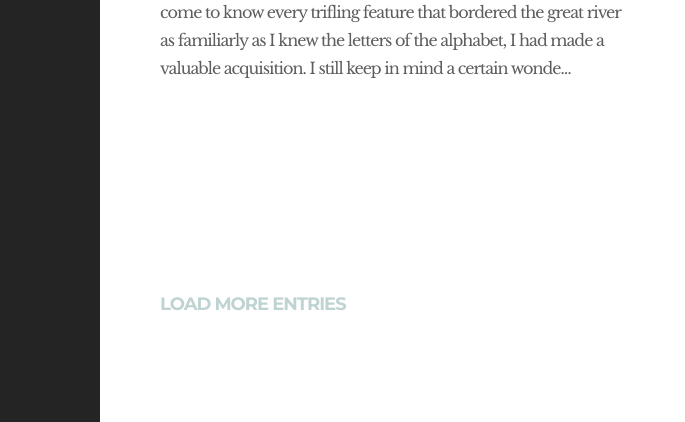
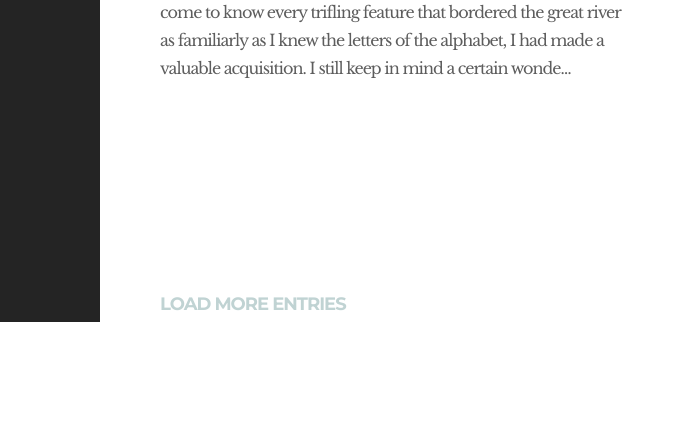
Before and after one commit to What-If-I/MyBlog, a Django app: page / in a window 1280 px wide. Shown: the part 1721-2143 px from the top of the page, without its empty margins (0-685 px from the left). After the commit the page ends 2043 px from the top, so only its background shows below. Run offline with Django 3.2, Linux system fonts and the light colour scheme; data comes from the database, SQL or seed files in the repository.

Commit message:
Mostly fixed problems with sidebard and edit post form

```diff
--- a/blog/static/css/style.css
+++ b/blog/static/css/style.css
@@ -154,43 +154,12 @@ input, textarea, select
     color: #47afbf;
 }
 
-.sidebar
-{
-    position: absolute;
-    background-color: #2D2D2D;
-    height: 100% !important;
-    width: 420px;
-    left: -320px;
-    -webkit-transition: left 0.3s ease;
-    -moz-transition: left 0.3s ease;
-    -ms-transition: left 0.3s ease;
-    -o-transition: left 0.3s ease;
-    transition: left 0.3s ease;
-    z-index: 3;
-}
-
-.sidebar.open
-{
-    left: 0;
-}
-
-.menu-left-part
-{
-    width: 320px;
-    position: absolute;
-    background: #333333;
-    height: 100%;
-    overflow-y: auto;
-    overflow-x: hidden;
-    z-index: 3;
-}
-
 .search-field
 {
     font-family: 'Montserrat', sans-serif, Arial;
     width: 100%;
     height: 100px;
-    font-size: 18px;
+    font-size: 1rem;
     padding-left: 50px;
     background-color: #2D2D2D;
     color: #5B5B5B;
@@ -283,13 +252,6 @@ input, textarea, select
     font-size: 14px;
 }
 
-.menu-right-part
-{
-    float: right;
-    width: 100px;
-    min-height: 100%;
-    background-color: #242424;
-}
 
 .logo-holder
 {
@@ -398,8 +360,6 @@ input, textarea, select
 
 .site-content
 {
-    width: calc(100% - 100px);
-    margin-left: 100px;
     padding-bottom: 100px;
     position: relative;
     -webkit-transition: margin 0.3s ease;
@@ -412,11 +372,6 @@ input, textarea, select
 body.page-scroll .site-content
 {
     padding-bottom: 0;
-}
-
-body.open .site-content
-{
-    margin-left: 420px;
 }
 
 
@@ -619,10 +574,6 @@ body.open .site-content
     transition: left 0.3s ease;
 }
 
-.open .full-screen-scroll .cbp-bislideshow
-{
-    left: 420px;
-}
 
 #cbp-bislideshow.scroll
 {
@@ -965,6 +916,85 @@ body.open .site-content
     -ms-animation: pulse 1s linear infinite;
     animation: pulse 1s infinite;
 }
+
+#header {
+    top: 0;
+    left: 420px;
+}
+
+#header > div.admin-menu {
+    float: right;
+    padding-right: 4rem;
+    padding-top: 20px;
+}
+
+button#create-post {
+    font-size: 2em;
+    background: Transparent no-repeat;
+    border: none;
+    cursor:pointer;
+    overflow: hidden;
+    outline:none;
+    transition: color 0.5s ease;
+}
+
+button#create-post:hover {
+    color: #0697ae;
+}
+
+
+#main-grid {
+    display: flex;
+    flex-flow: row nowrap;
+}
+
+/*SIDEBAR*/
+#sidebar {
+    display: flex;
+    flex-direction: row;
+    background-color: #2D2D2D;
+    width: 100px;
+    transition: width 0.1s ease;
+    z-index: 3;
+}
+
+#sidebar.open {
+    width: 430px;
+    transition: width 0.3s ease;
+}
+
+
+.menu-left-part
+{
+    background: #333333;
+    height: 100%;
+    width: 0;
+    overflow-y: auto;
+    overflow-x: hidden;
+    z-index: 3;
+    transition: width 0.1s ease;
+}
+
+.menu-left-part.open {
+    width: calc(100% - 100px);
+}
+
+.menu-right-part
+{
+    width: 100px;
+    min-height: 100%;
+    background-color: #242424;
+}
+
+
+#content {
+    width: 95%;
+}
+
+div.featured-image-holder {
+    grid-area: featured-image;
+}
+
 
 @keyframes pulse {
     0% { transform: scale(1.1); }
@@ -1288,7 +1318,7 @@ body.open .site-content
         line-height: 43px;
     }
 
-    .sidebar
+    #sidebar
     {
         width: 360px;
     }
@@ -1334,14 +1364,14 @@ body.open .site-content
         padding-top: 10px;
     }
 
-    .sidebar.open
+    #sidebar.open
     {
         width: 100%;
     }
 
     .open .menu-left-part
     {
-        width: calc(100% - 100px);
+        width: calc(100% - 40px);
     }
 
     .site-content
@@ -1350,16 +1380,14 @@ body.open .site-content
         margin-left: 40px;
     }
 
-    body.open .site-content
-    {
-        z-index: -1;
-        margin-left: 40px;
-    }
-
     .search-field
     {
         height: 40px;
-        font-size: 14px;
+        font-size: 0.8rem;
+    }
+
+    #sidebar.open + #content {
+        width: 0;
     }
 
     .cat-links
--- a/blog/static/js/main.js
+++ b/blog/static/js/main.js
@@ -146,11 +146,6 @@ jQuery(window).load(function () {
 
 jQuery(window).resize(function () {
 
-//Fix for sidebar height
-    jQuery("#sidebar").css('minHeight', jQuery("#content").outerHeight());
-
-    jQuery('.menu-left-part.open').width(jQuery('.sidebar.open').width() - jQuery('.menu-right-part.open').width());
-
     var count = 0;
     var scrollItemWidth = jQuery('.cbp-bislideshow.scroll li').outerWidth();
     jQuery('#cbp-bislideshow.scroll').children('li').each(function () {
@@ -177,9 +172,7 @@ var multiClickFunctionStop = function (e) {
     e.preventDefault();
     toggle.off("click");
     toggle.toggleClass("on");
-    jQuery('html, body, .sidebar, .menu-left-part, .menu-right-part').toggleClass("open");
-    jQuery('.menu-left-part').width('320px');
-    jQuery('.menu-left-part.open').width(jQuery('.sidebar.open').width() - jQuery('.menu-right-part.open').width());
+    jQuery('#sidebar, .menu-left-part, .menu-right-part').toggleClass("open");
     toggle.on("click", multiClickFunctionStop);
 };
 
--- a/blog/templates/blog/_base.html
+++ b/blog/templates/blog/_base.html
@@ -32,8 +32,16 @@
 
 <body>
 
-    {% include "blog/_sidebar.html" %}
-    {% block content %}{% endblock %}
+    <div id="main-grid">
+
+        <div id="sidebar">
+            {% include "blog/_sidebar.html" %}
+        </div>
+    <div id="content">
+        {% block content %}{% endblock %}
+    </div>
+
+    </div>
 
     <script type="text/javascript" src="{% static "js/jquery.js" %}"></script>
     <script type='text/javascript' src="{% static "js/imagesloaded.pkgd.js" %}"></script>
--- a/blog/templates/blog/_edit_post_form.html
+++ b/blog/templates/blog/_edit_post_form.html
@@ -7,5 +7,5 @@
 </div>
 
 <script>
-    var simplemde = new SimpleMDE({ element: document.getElementById("post-editor-area") })
+    new SimpleMDE({ element: document.getElementById("post-editor-area") })
 </script>
--- a/blog/templates/blog/_sidebar.html
+++ b/blog/templates/blog/_sidebar.html
@@ -1,6 +1,5 @@
 {% load static %}
 
-<div id="sidebar" class="sidebar">
     <div class="menu-left-part">
         <div class="search-holder">
             <label>
@@ -27,6 +26,7 @@
         </footer>
 
     </div>
+
     <div class="menu-right-part">
         <div class="logo-holder">
             <a href="/">
@@ -51,4 +51,3 @@
         <div class="fixed scroll-top"><i class="fa fa-caret-square-o-up" aria-hidden="true"></i></div>
     </div>
     <div class="clear"></div>
-</div>
--- a/blog/templates/blog/index.html
+++ b/blog/templates/blog/index.html
@@ -5,7 +5,6 @@
 
 {% block content %}
 
-    <div id="content" class="site-content">
         <div id="blog-wrapper">
         {% include "blog/_header.html" %}
 
@@ -40,9 +39,7 @@
 
         <div class="featured-image-holder">
             <div class="featured-post-image" style="background-image: url({% static "demo-images/Blog-intro.jpg" %})"></div>
-
         </div>
         <div class="clear"></div>
-    </div>
 
 {% endblock content %}
```
Also changed, not shown: other parts of blog/static/css/style.css (+4 -30 lines), todo.md (+3 -3 lines).
